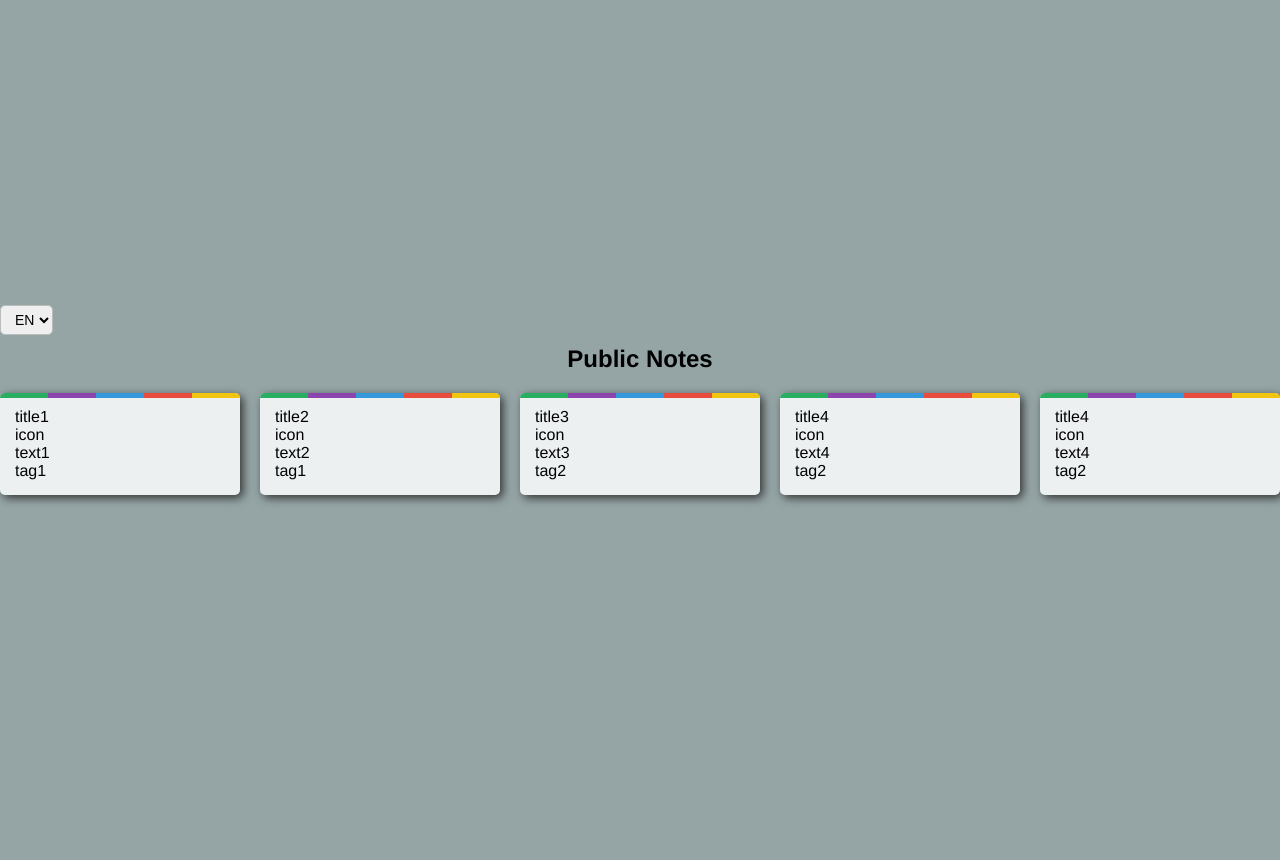
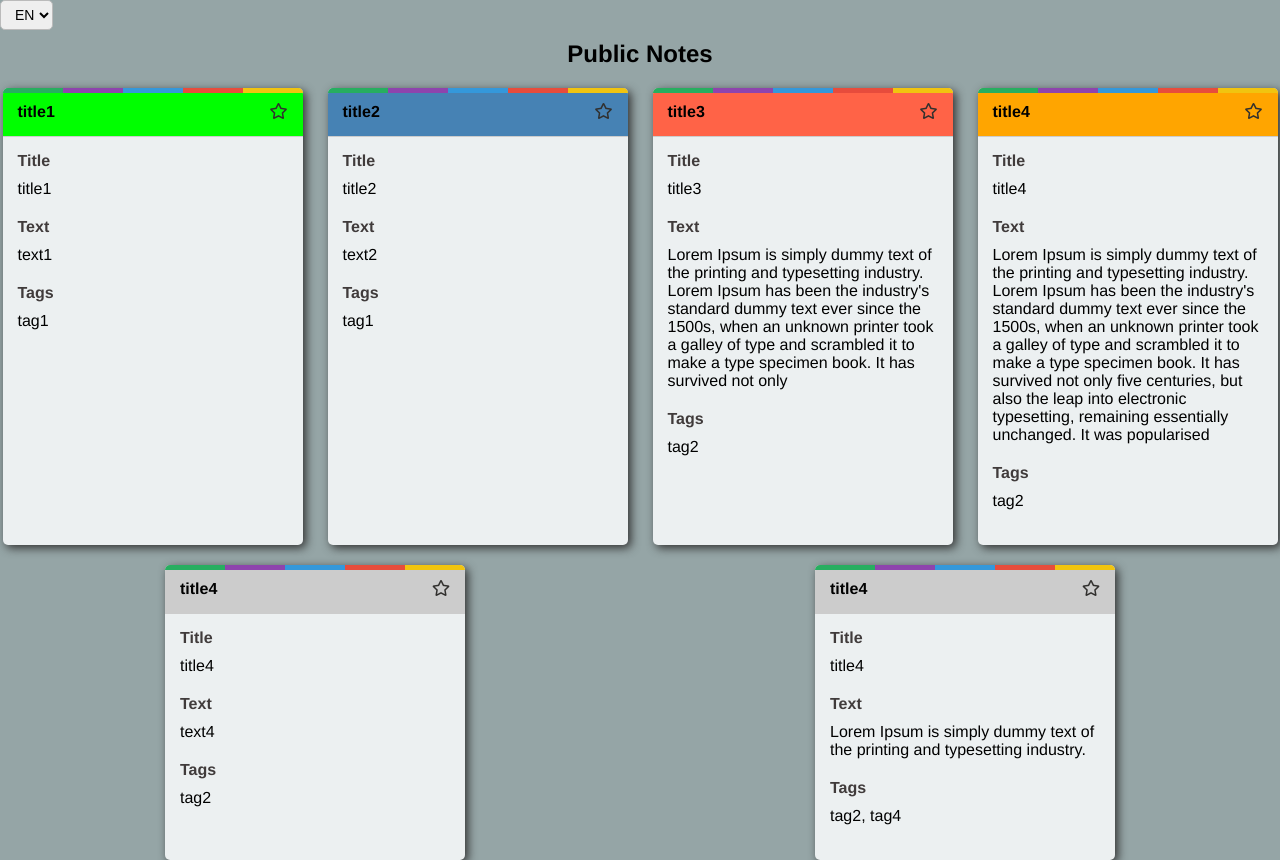
Before and after one commit to marypershai/react-notes-app, a React (Vite) app: page / in a window 1280 px wide. Before the commit the page ends 800 px from the top, so only its background shows below. Built offline with nearby package versions, Linux system fonts and the light colour scheme.

Commit message:
feat: add content to public notes page

```diff
--- a/index.html
+++ b/index.html
@@ -3,6 +3,7 @@
   <head>
     <meta charset="UTF-8" />
     <link rel="icon" type="image/svg+xml" href="/vite.svg" />
+    <link rel="stylesheet" href="https://use.fontawesome.com/releases/v5.0.7/css/all.css">
     <meta name="viewport" content="width=device-width, initial-scale=1.0" />
     <title>Notes</title>
   </head>
--- /dev/null
+++ b/src/components/iconButton/AddToFavorites.css
@@ -0,0 +1,17 @@
+.fancy-checkbox input[type="checkbox"] {
+    display: none;
+}
+
+.fancy-checkbox span:before {
+    color: #31302e;
+    content: "\f005";
+    font-family: "Font Awesome 5 Free";
+    font-style: normal;
+    font-weight: 400;
+    text-decoration: inherit;
+}
+
+.fancy-checkbox input[type="checkbox"]:checked ~ span:before {
+    content: '\f005';
+    font-weight: 900;
+}
--- /dev/null
+++ b/src/components/iconButton/AddToFavorites.tsx
@@ -0,0 +1,13 @@
+import React from 'react';
+import './AddToFavorites.css';
+
+export const AddToFavorites = () => {
+  return (
+    <div className="checkbox">
+      <label className="fancy-checkbox">
+        <input id="c1" type="checkbox" />
+        <span></span>
+      </label>
+    </div>
+  );
+};
--- a/src/components/linkButton/LinkButton.tsx
+++ b/src/components/linkButton/LinkButton.tsx
@@ -1,7 +1,9 @@
+import React from 'react';
+
 type LinkButtonProps = {
   text: string;
   className?: string;
-  onClick: unknown;
+  onClick: (e: React.MouseEvent<HTMLAnchorElement, MouseEvent>) => void;
 };
 
 export const LinkButton = (props: LinkButtonProps) => {
--- a/src/components/note/Note.css
+++ b/src/components/note/Note.css
@@ -2,10 +2,9 @@
   position: relative;
   margin: 0 auto;
   background: #ecf0f1;
-  width: 350px;
+  width: 300px;
   border-radius: 5px;
   box-shadow: 3px 3px 10px #333;
-  padding: 15px;
 }
 
 .note:after {
@@ -43,3 +42,26 @@
   height: 5px;
   border-radius: 5px 5px 0 0;
 }
+
+.note-title{
+  padding: 15px;
+  border-bottom: 1px solid #ccc;
+  display: flex;
+  justify-content: space-between;
+  border-radius: 6px 6px 0 0;
+  font-weight: bold;
+}
+
+.note-content{
+  padding: 15px;
+}
+
+.note-field{
+  margin-bottom: 20px;
+}
+
+.note-field-title{
+  margin-bottom: 10px;
+  font-weight: 600;
+  color: #403b3b;
+}
--- a/src/components/note/Note.tsx
+++ b/src/components/note/Note.tsx
@@ -2,6 +2,7 @@ import {Button} from '../../components/button/Button';
 import {useLocalization} from '../../services/hooks/UseLocalization';
 import './Note.css';
 import {NoteInerface} from '../../services/interfaces/note';
+import {AddToFavorites} from '../iconButton/AddToFavorites';
 
 type NoteProps = {
   note: NoteInerface;
@@ -19,15 +20,46 @@ export const Note = (props: NoteProps) => {
   const editNote = () => {
     console.log('Edit Note');
   };
+
+  const addToFavorites = () => {
+    console.log('Add To Favorites');
+  };
   console.log('isPublic', isPublic);
   return (
     <div className="note">
-      <div>
+      <div className="note-title" style={{background: note.color}}>
         <div>{note.title}</div>
-        <div>icon</div>
+        {isPublic ? (
+          <div className="star">
+            <AddToFavorites />
+          </div>
+        ) : (
+          ''
+        )}
       </div>
-      <div>{note.text}</div>
-      <div>{note.tags}</div>
+      <div className="note-content">
+        <div className="note-field">
+          <div className="note-field-title">{loc.note_title}</div>
+          <div className="note-field-text">{note.title}</div>
+        </div>
+        <div className="note-field">
+          <div className="note-field-title">{loc.note_text}</div>
+          <div className="note-field-text">{note.text}</div>
+        </div>
+
+        <div className="note-field">
+          <div className="note-field-title">{loc.note_tags}</div>
+          <div className="note-field-text">{note.tags.join(', ')}</div>
+        </div>
+        {isPublic ? (
+          ''
+        ) : (
+          <div className="note-field">
+            <div className="note-field-title">{loc.note_isPublic}</div>
+            <div className="note-field-text">{note.isPublic}</div>
+          </div>
+        )}
+      </div>
       {isPublic ? (
         ''
       ) : (
--- a/src/components/noteList/NodeList.css
+++ b/src/components/noteList/NodeList.css
@@ -7,6 +7,7 @@
 .notes-list {
   display: flex;
   gap: 20px;
+  flex-wrap: wrap;
 }
 .notes-list-wrap h2 {
   text-align: center;
--- a/src/services/data/notes.tsx
+++ b/src/services/data/notes.tsx
@@ -24,7 +24,7 @@ export const mockNotes: NoteInerface[] = [
     isPublic: false,
     owner: 'Samir',
     tags: ['tag2'],
-    text: 'text3',
+    text: "Lorem Ipsum is simply dummy text of the printing and typesetting industry. Lorem Ipsum has been the industry's standard dummy text ever since the 1500s, when an unknown printer took a galley of type and scrambled it to make a type specimen book. It has survived not only ",
     title: 'title3',
     id: 3,
   },
@@ -33,12 +33,12 @@ export const mockNotes: NoteInerface[] = [
     isPublic: false,
     owner: 'Samir',
     tags: ['tag2'],
-    text: 'text4',
+    text: "Lorem Ipsum is simply dummy text of the printing and typesetting industry. Lorem Ipsum has been the industry's standard dummy text ever since the 1500s, when an unknown printer took a galley of type and scrambled it to make a type specimen book. It has survived not only five centuries, but also the leap into electronic typesetting, remaining essentially unchanged. It was popularised",
     title: 'title4',
     id: 4,
   },
   {
-    color: 'orange',
+    color: '#ccc',
     isPublic: false,
     owner: 'Samir',
     tags: ['tag2'],
@@ -46,4 +46,14 @@ export const mockNotes: NoteInerface[] = [
     title: 'title4',
     id: 5,
   },
+
+  {
+    color: '#ccc',
+    isPublic: false,
+    owner: 'Samir',
+    tags: ['tag2', 'tag4'],
+    text: 'Lorem Ipsum is simply dummy text of the printing and typesetting industry.',
+    title: 'title4',
+    id: 6,
+  },
 ];
--- a/src/services/interfaces/localization.tsx
+++ b/src/services/interfaces/localization.tsx
@@ -9,6 +9,7 @@ export interface Local {
   note_title: string;
   note_color: string;
   note_isPublic: string;
+  note_tags: string;
   new_note_title: string;
   save: string;
   private_notes_title: string;
--- a/src/services/localization/en.tsx
+++ b/src/services/localization/en.tsx
@@ -12,6 +12,7 @@ export const en: Local = {
   note_isPublic: 'Public note',
   note_text: 'Text',
   note_title: 'Title',
+  note_tags: 'Tags',
   save: 'Save',
   private_notes_title: 'Private Notes',
   public_notes_title: 'Public Notes',
--- a/src/services/localization/ru.tsx
+++ b/src/services/localization/ru.tsx
@@ -11,6 +11,7 @@ export const ru: Local = {
   note_title: 'Заголовок',
   note_isPublic: 'Публичная заметка',
   note_color: 'Цвет заметки',
+  note_tags: 'Теги',
   new_note_title: 'Новая заметка',
   save: 'Сохранить',
   private_notes_title: 'Персональные заметки',
```
